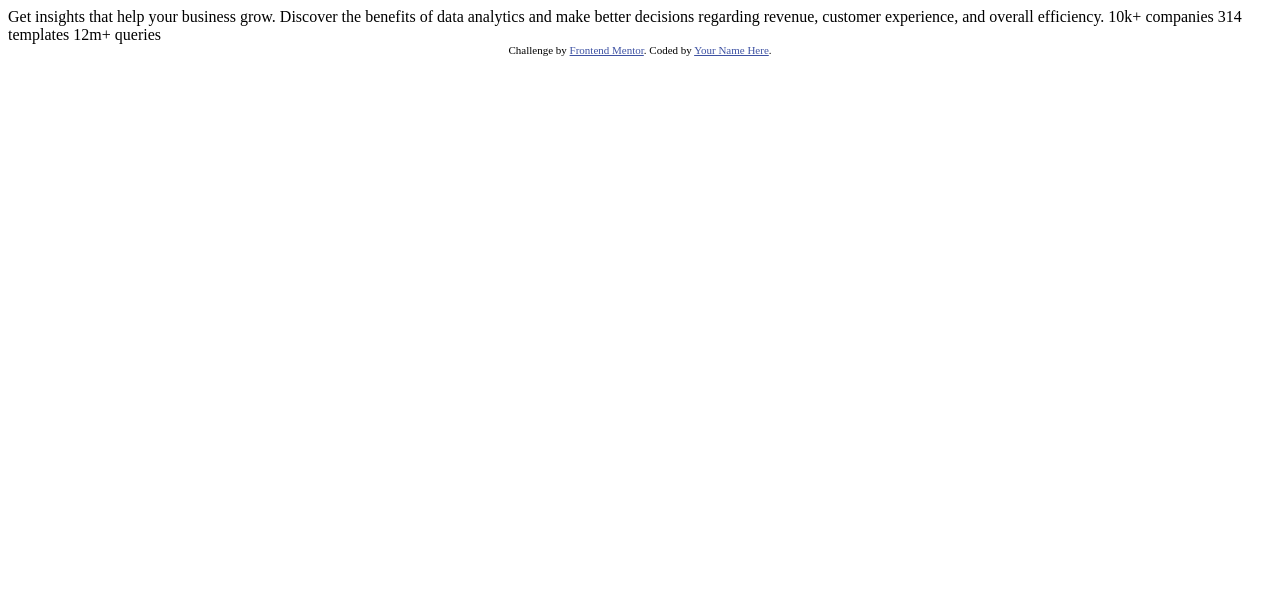
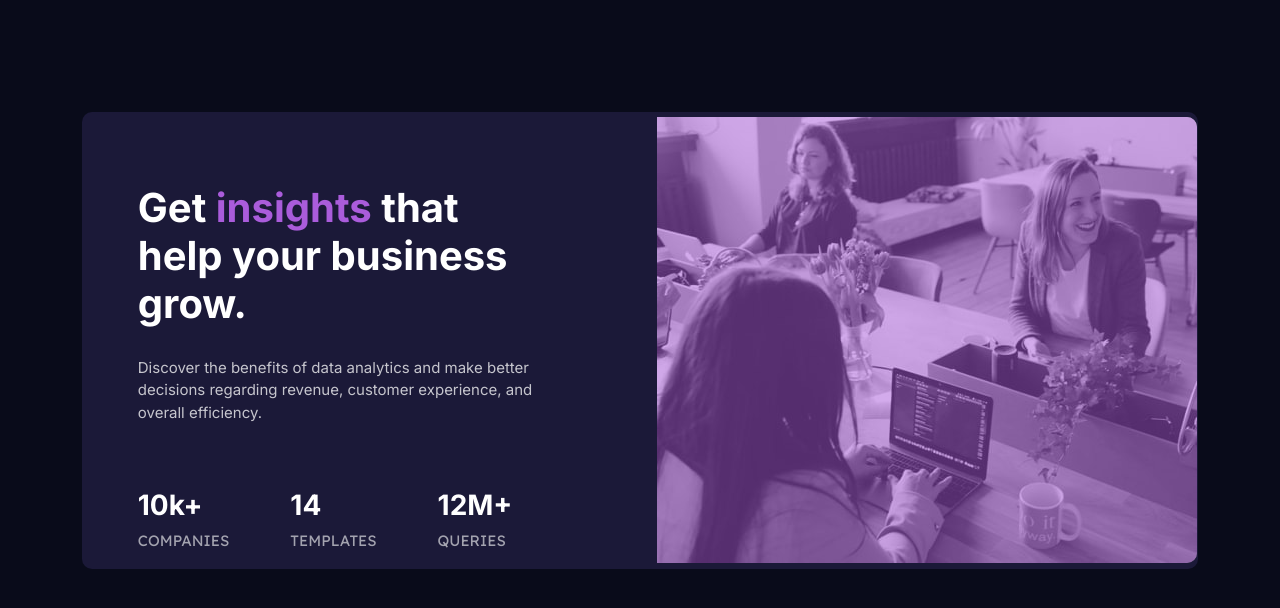
Before and after one commit to reeser00/stats-preview-card-component, a plain HTML site: page index.html in a window 1280 px wide. Drawn offline with nearby package versions, Linux system fonts and the light colour scheme.

Commit message:
Desktop Finish

```diff
--- /dev/null
+++ b/css/styles.css
@@ -0,0 +1,61 @@
+body{
+  background-color: hsl(233, 47%, 7%);
+}
+table{
+  font-family: 'Inter', sans-serif;
+  font-size: 15px;
+  margin-top: 10%;
+  color: #fff;
+  background-color: hsl(244, 38%, 16%);
+  border-radius: 10px;
+}
+td{
+  max-width: 600px;
+}
+.fw700{
+  font-weight: 700;
+}
+img{
+  border-radius: 0 10px 10px 0;
+}
+span{
+  color: hsl(277, 64%, 61%);
+}
+p{
+  margin-top: 7%;
+  color: hsla(0, 0%, 100%, 0.75);
+}
+.colorOverlay{
+  background: rgba(168, 88, 218, 0.50);
+  z-index: 2;
+  width: 540px;
+  height: 446px;
+  border-radius: 0 10px 10px 0;
+  position: absolute;
+}
+.statBlock{
+  margin-top: 12%;
+  float: left;
+}
+.mRight{
+  margin-right: 15%;
+}
+.statName{
+  font-family: 'Lexend Deca', sans-serif;
+  text-transform: uppercase;
+  color: hsla(0, 0%, 100%, 0.6);
+}
+.textContent{
+  padding: 6.5% 10% 0 5%;
+  vertical-align: top;
+}
+
+
+
+
+
+
+
+/*EXTRA*/
+.attribution { font-size: 11px; text-align: center; }
+.attribution a { color: hsl(228, 45%, 44%); }
--- a/index.html
+++ b/index.html
@@ -1,33 +1,61 @@
 <!DOCTYPE html>
 <html lang="en">
+
 <head>
   <meta charset="UTF-8">
   <meta name="viewport" content="width=device-width, initial-scale=1.0"> <!-- displays site properly based on user's device -->
 
   <link rel="icon" type="image/png" sizes="32x32" href="./images/favicon-32x32.png">
 
-  <title>Frontend Mentor | Stats preview card component</title>
+  <!--BS5 & CSS-->
+  <link href="https://cdn.jsdelivr.net/npm/bootstrap@5.0.2/dist/css/bootstrap.min.css" rel="stylesheet" integrity="sha384-EVSTQN3/azprG1Anm3QDgpJLIm9Nao0Yz1ztcQTwFspd3yD65VohhpuuCOmLASjC" crossorigin="anonymous">
+  <link rel="stylesheet" href="css/styles.css">
 
-  <!-- Feel free to remove these styles or customise in your own stylesheet 👍 -->
-  <style>
-    .attribution { font-size: 11px; text-align: center; }
-    .attribution a { color: hsl(228, 45%, 44%); }
-  </style>
+  <!--BT5 JS-->
+  <script src="https://cdn.jsdelivr.net/npm/bootstrap@5.0.2/dist/js/bootstrap.bundle.min.js" integrity="sha384-MrcW6ZMFYlzcLA8Nl+NtUVF0sA7MsXsP1UyJoMp4YLEuNSfAP+JcXn/tWtIaxVXM" crossorigin="anonymous"></script>
+
+  <!--Google Fonts-->
+  <link rel="preconnect" href="https://fonts.googleapis.com">
+  <link rel="preconnect" href="https://fonts.gstatic.com" crossorigin>
+  <link href="https://fonts.googleapis.com/css2?family=Inter:wght@400;700&family=Lexend+Deca&display=swap" rel="stylesheet">
+
+  <title>reeser00 | Stats preview card component</title>
+
 </head>
+
 <body>
+  <div class="container">
+    <table>
+      <tr>
+        <td class="textContent">
+          <div class="">
+            <h1 class="fw700">Get <span>insights</span> that help your business grow.</h1>
+            <p>Discover the benefits of data analytics and make better decisions regarding revenue, customer
+              experience, and overall efficiency.</p>
 
-  Get insights that help your business grow.
+            <div class="statBlock mRight">
+              <h3 class="fw700">10k+</h3>
+              <p class="statName">companies</p>
+            </div>
+            <div class="statBlock mRight">
+              <h3 class="fw700">14</h3>
+              <p class="statName">templates</p>
+            </div>
+            <div class="statBlock">
+              <h3 class="fw700">12M+</h3>
+              <p class="statName">queries</p>
+            </div>
+          </div>
+        </td>
+        <td>
+          <div class="colorOverlay"></div>
+          <img src="images/image-header-desktop.jpg" class="" alt="heading">
+        </td>
+      </tr>
+    </table>
+  </div>
 
-  Discover the benefits of data analytics and make better decisions regarding revenue, customer
-  experience, and overall efficiency.
 
-  10k+ companies
-  314 templates
-  12m+ queries
+</body>
 
-  <div class="attribution">
-    Challenge by <a href="https://www.frontendmentor.io?ref=challenge" target="_blank">Frontend Mentor</a>.
-    Coded by <a href="#">Your Name Here</a>.
-  </div>
-</body>
 </html>
```
